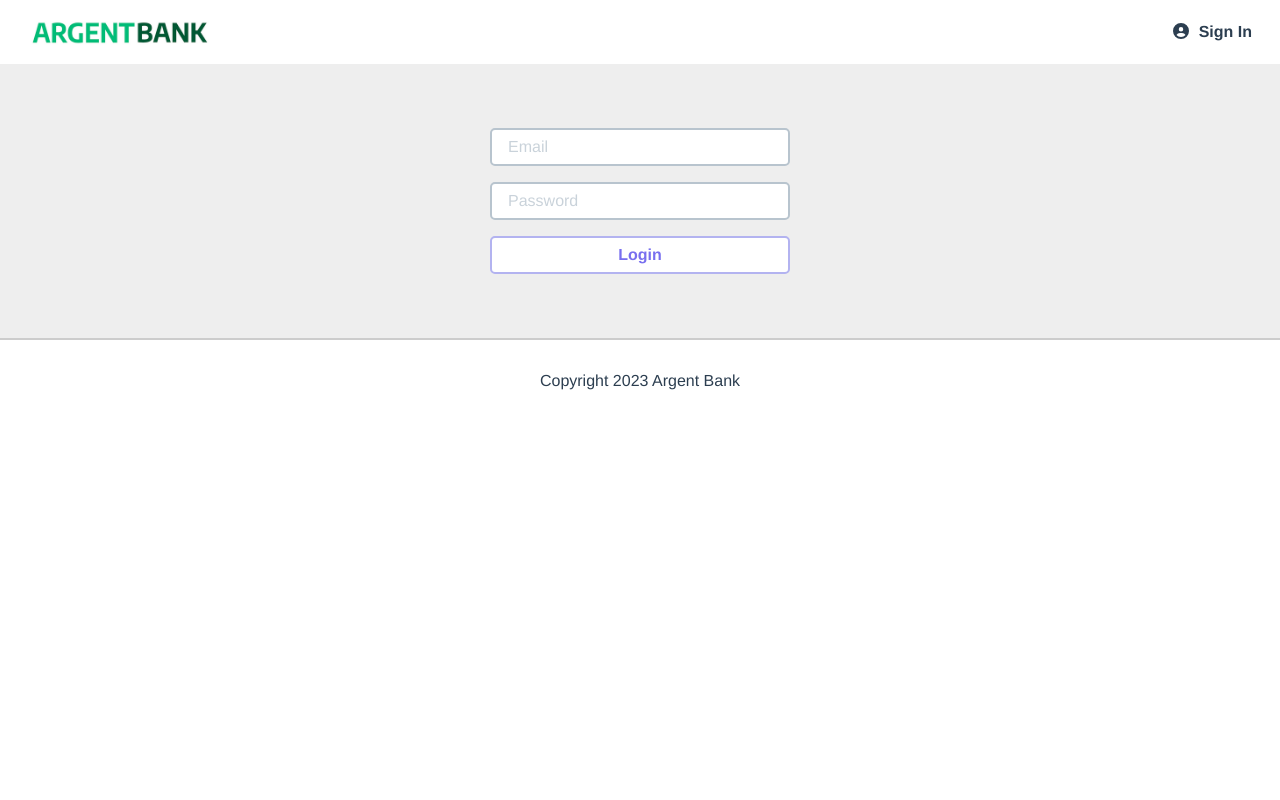
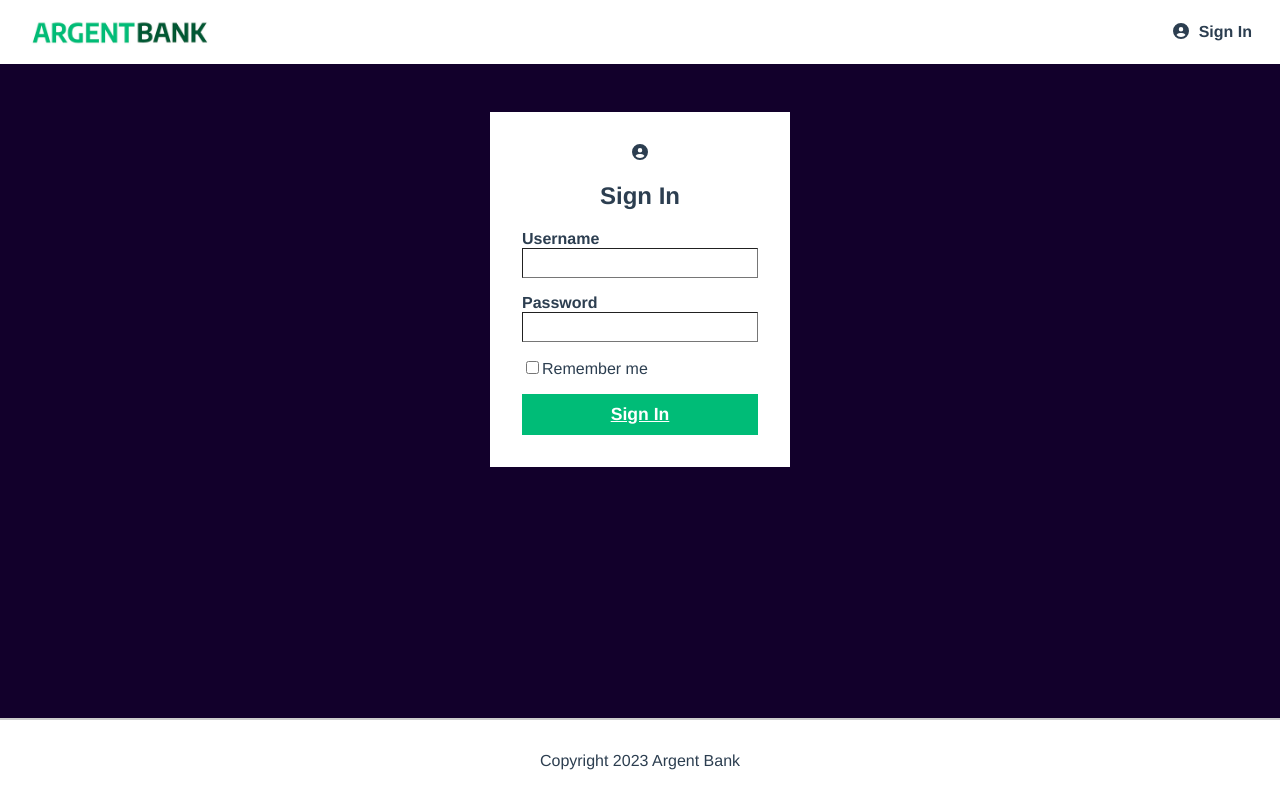
Before and after one commit to Pectorel/oc-projet-13, a React (Vite) app: page /login in a window 1280 px wide. Built offline with nearby package versions, Linux system fonts and the light colour scheme.

Commit message:
Update login page style

```diff
--- a/src/assets/style/form.module.css
+++ b/src/assets/style/form.module.css
@@ -1,10 +1,12 @@
 :root{
-    --input-field-color: #B8C4CE;
-    --input-field-border-color: var(--input-field-color);
+    --input-field-color: #000;
+    --input-field-border-color: #767676;
 
-    --btn-color: #786fef;
-    --btn-border-color: #B3B3F0;
-    --btn-bg-color: #fff;
+    --label-color: #2c3e50;
+
+    --btn-color: #fff;
+    --btn-border-color: transparent;
+    --btn-bg-color: #00BC77;
     --btn-disabled-color: #B8C4CE;
     --btn-disabled-bg-color: #F0F0F0;
 }
@@ -22,13 +24,20 @@
     flex-direction: column;
 }
 
+.input-label{
+    color: var(--label-color);
+    font-weight: 700;
+}
+
 .input-field{
-    padding: .5rem 1rem;
-    border-radius: 5px;
-    border: 2px solid var(--input-field-border-color);
+    padding: 5px;
+    border: 1px solid var(--input-field-border-color);
+    border-style: inset;
     color: var(--input-field-color);
     font-size: 1rem;
     margin-bottom: 1rem;
+    width: 100%;
+    box-sizing: border-box;
 
 
     &::placeholder{
@@ -38,22 +47,21 @@
 
 }
 
+.input-checkbox{
+    margin-bottom: 1rem;
+}
+
 .btn{
     text-align: center;
     padding: .5rem 1rem;
-    border-radius: 5px;
     border: 2px solid var(--btn-border-color);
     color: var(--btn-color);
     background: var(--btn-bg-color);
     cursor: pointer;
     transition: all .2s ease-in;
     font-weight: 600;
-    font-size: 1rem;
-
-    &:hover{
-        background-color: var(--btn-border-color);
-        color: #fff;
-    }
+    font-size: 1.1rem;
+    text-decoration: underline;
 
     &:disabled{
         background-color: var(--btn-disabled-bg-color);
--- a/src/assets/style/login.module.css
+++ b/src/assets/style/login.module.css
@@ -1,8 +1,10 @@
 .content{
-    padding: 4rem 0;
-    background: #eeeeee;
+    padding: 3rem 0;
+    background: #12002B;
     width: 100%;
     position: relative;
+    height: calc(100vh - (64px + 82px));
+    box-sizing: border-box;
 }
 
 .notification{
@@ -11,3 +13,16 @@
     margin: 0 auto 2rem;
 
 }
+
+.login-wrapper{
+    background: #fff;
+    padding: 2rem;
+    text-align: left;
+    max-width: 300px;
+    width: 100%;
+    box-sizing: border-box;
+
+    & header{
+        text-align: center;
+    }
+}
--- a/src/components/NotifBlock.jsx
+++ b/src/components/NotifBlock.jsx
@@ -13,7 +13,6 @@ NotifBlock.propTypes = {
 
 function NotifBlock({ type = "info", message, className }) {
   const notif_block = useRef(null);
-  const { error } = useSelector((state) => state.auth);
   const dispatch = useDispatch();
 
   const closeNotif = () => {
--- a/src/routes.jsx
+++ b/src/routes.jsx
@@ -28,9 +28,6 @@ const router = createBrowserRouter([
         },
       },
       {
-        path: "/logout",
-      },
-      {
         path: "/profile",
         element: <Profile />,
         loader: async () => {
--- a/src/routes/Login.jsx
+++ b/src/routes/Login.jsx
@@ -6,6 +6,8 @@ import { userLogin } from "../redux/authActions.js";
 import { useNavigate } from "react-router-dom";
 import { useEffect, useState } from "react";
 import NotifBlock from "../components/NotifBlock.jsx";
+import { FontAwesomeIcon } from "@fortawesome/react-fontawesome";
+import { faUserCircle } from "@fortawesome/free-solid-svg-icons";
 
 function Login() {
   const [show_error, setShowError] = useState(false);
@@ -33,6 +35,12 @@ function Login() {
 
   return (
     <section className={` ${style.content}`}>
+      <div className={`${formStyle["form-wrapper"]} ${style["login-wrapper"]}`}>
+        <header>
+          <FontAwesomeIcon icon={faUserCircle} />
+          <h2>Sign In</h2>
+        </header>
+
         {error != null && show_error ? (
           <NotifBlock
             className={style.notification}
@@ -41,29 +49,41 @@ function Login() {
           />
         ) : null}
 
-      <div className={formStyle["form-wrapper"]}>
         <form
           className={`${formStyle["form-flex"]}`}
           onSubmit={handleSubmit(submitForm)}
         >
+          <label className={`${formStyle["input-label"]}`}>
+            Username
+            <br />
             <input
               className={formStyle["input-field"]}
               type="email"
               name={"email"}
-            placeholder={"Email"}
               {...register("email")}
               required
             />
+          </label>
+
+          <label className={`${formStyle["input-label"]}`}>
+            Password
+            <br />
             <input
               className={formStyle["input-field"]}
               type="password"
               name={"password"}
-            placeholder={"Password"}
               {...register("password")}
               required
             />
+          </label>
+
+          <label className={`${formStyle["input-checkbox"]}`}>
+            <input type="checkbox" />
+            Remember me
+          </label>
+
           <button className={formStyle.btn} type="submit" disabled={loading}>
-            Login
+            Sign In
           </button>
         </form>
       </div>
```
Lines whose indentation alone changed are shown as unchanged.
